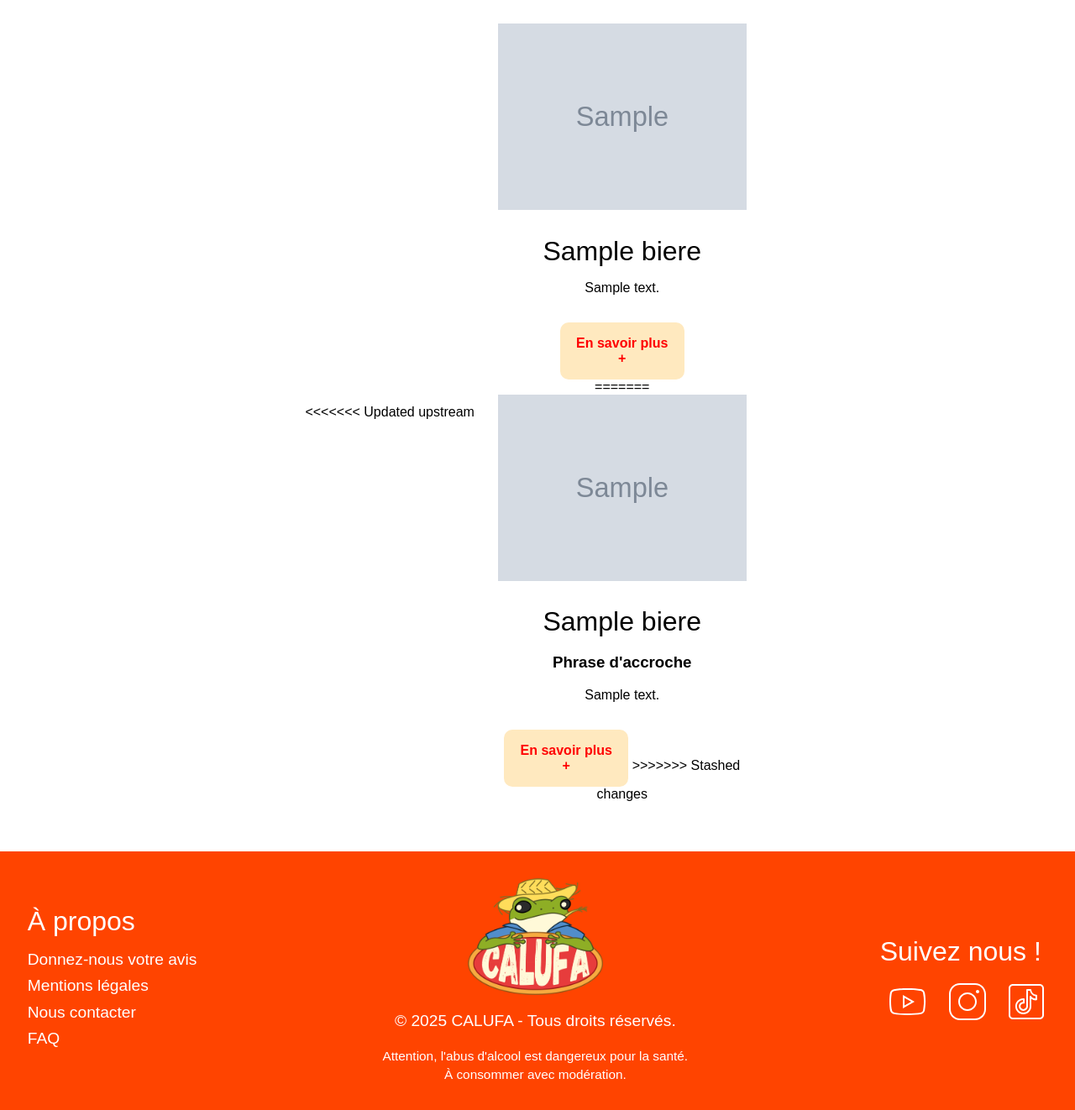
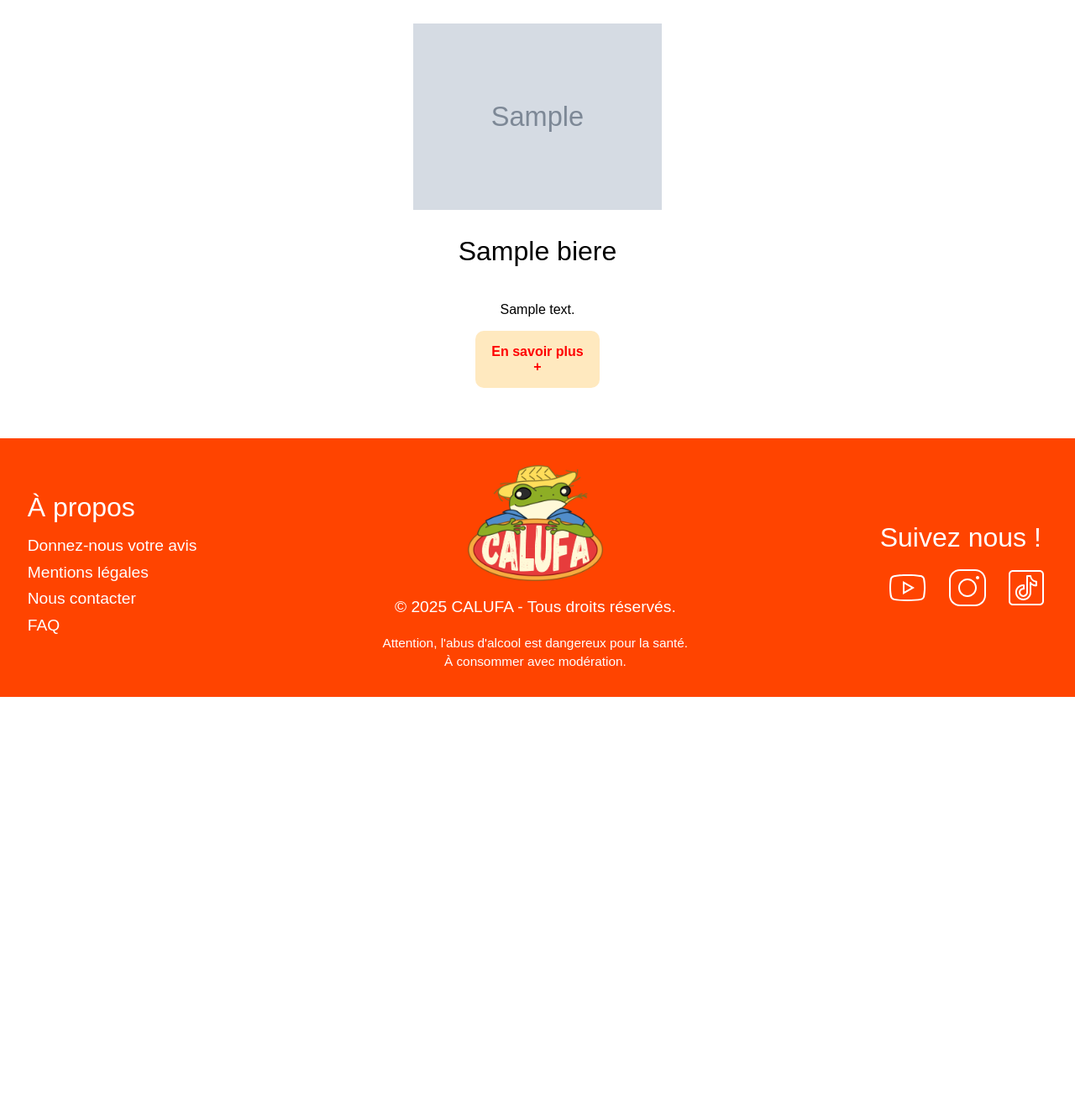
Before and after one commit to PayetMarvyn/CalufaWeb, a PHP site: page /index.php?route=catalogue in a window 1280 px wide. Shown: the part 248-1570 px from the top of the page at 84% size. After the commit the page ends 1078 px from the top, so only its background shows below. Run offline with PHP 8.4, Linux system fonts and the light colour scheme; tables that the repository leaves empty or names only in its code hold one stand-in row (values such as "Sample post"); grey boxes marked "Sample" are stand-in pictures; data that the repository does not hold is empty; some web fonts are replaced.

Commit message:
BIG REGLAGE 2

```diff
--- a/www/app/model/biere.model.php
+++ b/www/app/model/biere.model.php
@@ -13,12 +13,11 @@ function getAllBieres () {
     return $stmt->fetchAll();
 }
 
-
  function getBiere (int $id) {
     $pdo = getDatabaseConnexion() ;
-    $sql = "SELECT * FROM bieres WHERE id=:id_biere";
-    $stmt = $pdo->prepare("$sql") ;
-    $stmt->bindParam(':id_biere', $id, PDO::PARAM_INT);
+    $sql = "SELECT * FROM bieres WHERE id_biere = :variante";
+    $stmt = $pdo->prepare($sql) ;
+    $stmt->bindParam(':variante', $id, PDO::PARAM_INT);
     $stmt->execute() ;
     return $stmt->fetch();
 }
--- a/www/app/view/catalogue.view.php
+++ b/www/app/view/catalogue.view.php
@@ -1,22 +1,11 @@
 <main>
     <section class="catalogue">
         <?php foreach ($bieres as $biere): ?>
-<<<<<<< Updated upstream
             <div class="catalogue-carte">
                 <a href="index.php?route=biere&id=<?= $biere['id_biere'] ?>"><img src="<?= '../../../public/images/' . $biere['image_url'] ?>" alt="Bière <?= $biere['id_biere'] ?>"></a>
                 <h2> <?= $biere['nom'] ?> </h2>
                 <p><?= $biere['description'] ?></p>
                 <a href="index.php?route=biere&id=<?= $biere['id_biere'] ?>"><button> En savoir plus +</button></a>
-=======
-            <div class="carrousel-carte" class="article">
-                <a href="index.php?route=biere&id=<?= $biere["id"]?>">
-                    <a href="etudiant.php?id=<?= $student['id'] ?>"><img src="<?= '../../../public/images/' . $biere['image_url'] ?>" alt="Bière <?= $biere['id_biere'] ?>" ></a>
-                    <h2> <?= $biere['nom'] ?> </h2>
-                    <h3>Phrase d'accroche</h3>
-                    <p><?= $biere['description'] ?></p>
-                    <button> En savoir plus +</button>
-                </a>
->>>>>>> Stashed changes
             </div>
         <?php endforeach; ?>
     </section>
--- a/www/app/view/common/footer.php
+++ b/www/app/view/common/footer.php
@@ -22,9 +22,9 @@
 
         <div class="reseaux-sociaux">
             <p>Suivez nous !</p>
-            <a href="https://www.youtube.com/@CalufaBeer"><img src="../../../public/images/youtube.svg"></a>
-            <a href="https://www.instagram.com/calufa_beer/"><img src="../../../public/images/insta.svg"></a>
-            <a href="https://www.tiktok.com/@calufa_beer"><img src="../../../public/images/tiktok.svg"></a>
+            <a href="https://www.youtube.com/@CalufaBeer" target="_blank"><img src="../../../public/images/youtube.svg"></a>
+            <a href="https://www.instagram.com/calufa_beer/" target="_blank"><img src="../../../public/images/insta.svg"></a>
+            <a href="https://www.tiktok.com/@calufa_beer" target="_blank"><img src="../../../public/images/tiktok.svg"></a>
         </div>
     </footer>
 </body>
--- a/www/public/css/biere.css
+++ b/www/public/css/biere.css
@@ -1 +1,4 @@
 /*Page biere Marvyn */
+.img_biere img{
+    width: 30%;
+}
--- a/www/public/css/catalogue.css
+++ b/www/public/css/catalogue.css
@@ -9,7 +9,6 @@
 .catalogue img {
     width: 100%;
 }
-
 .catalogue-carte {
     padding: 1em;
     display: flex;
@@ -18,14 +17,6 @@
     align-items: center;
     width: 25%;
     margin: 1%;
-}
-
-.catalogue-carte h2 {
-    margin-bottom: 0;
-}
-
-.catalogue-carte p {
-    margin: 1em 0 2em 0;
 }
 
 .catalogue button {
@@ -45,5 +36,4 @@
     background-color: #ffcc80;
     cursor: pointer;
     transform: scale(1.07);
-    transition: 0.3s;
 }
```
Also changed, not shown: www/app/view/biere.view.php (+4 -10 lines).
